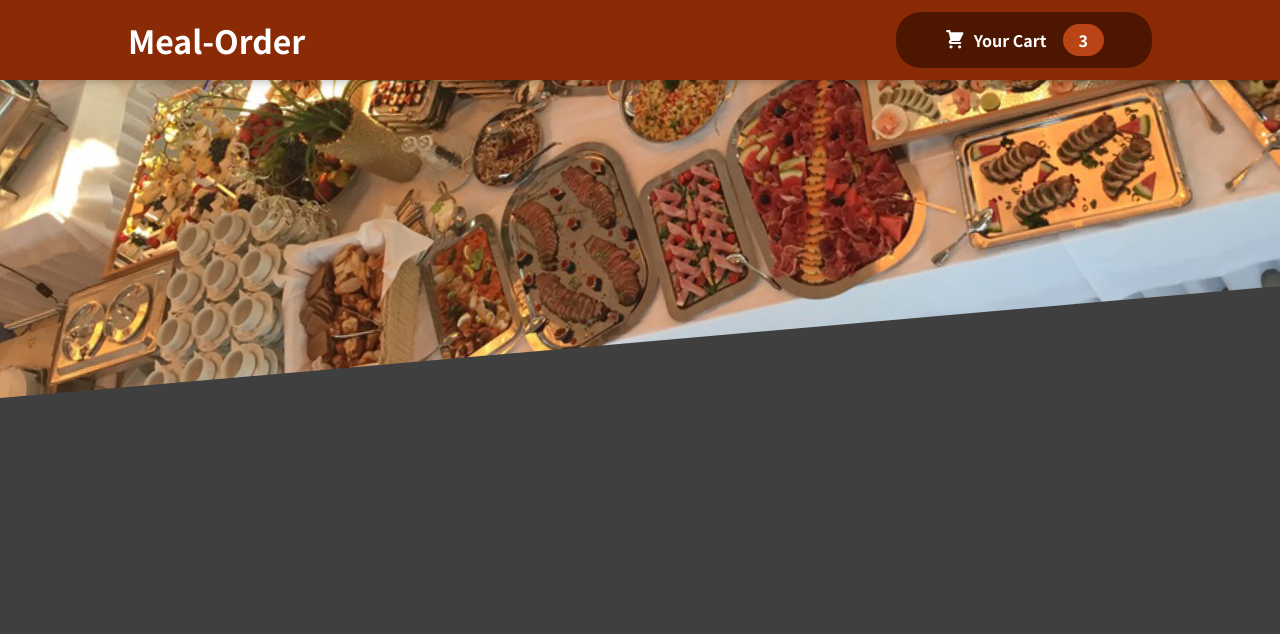
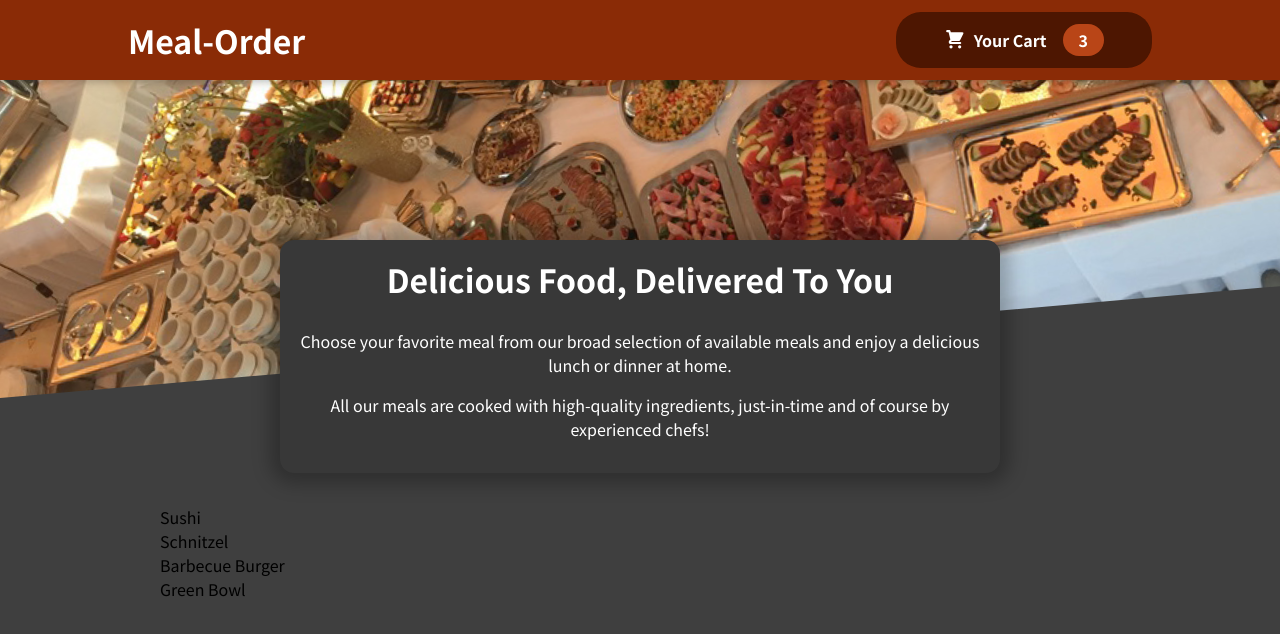
Before and after one commit to vantheman2210/food-order-app, a React (Create React App) app: page / in a window 1280 px wide. Shown: the top 634 px of the page. Built offline with nearby package versions, Linux system fonts and the light colour scheme.

Commit message:
Finished meals component, and working on card

```diff
--- a/src/App.js
+++ b/src/App.js
@@ -1,10 +1,14 @@
 import { Fragment } from "react";
 import Header from "./Components/Layout/Header";
+import Meals from "./Components/Meals/Meals";
 
 function App() {
   return (
     <Fragment>
       <Header />
+      <main>
+        <Meals />
+      </main>
     </Fragment>
   );
 }
--- a/src/Components/Meals/AvailableMeals.js
+++ b/src/Components/Meals/AvailableMeals.js
@@ -0,0 +1,44 @@
+import classes from './AvailableMeals.module.css';
+
+const DUMMY_MEALS = [
+  {
+    id: 'm1',
+    name: 'Sushi',
+    description: 'Finest fish and veggies',
+    price: 22.99,
+  },
+  {
+    id: 'm2',
+    name: 'Schnitzel',
+    description: 'A german specialty!',
+    price: 16.5,
+  },
+  {
+    id: 'm3',
+    name: 'Barbecue Burger',
+    description: 'American, raw, meaty',
+    price: 12.99,
+  },
+  {
+    id: 'm4',
+    name: 'Green Bowl',
+    description: 'Healthy...and green...',
+    price: 18.99,
+  },
+];
+
+const AvailableMeals = () => {
+  return (
+    <section className={classes.meals}>
+      <ul>
+        {DUMMY_MEALS.map(meal => {
+          return (
+            <li key={meal.id}>{meal.name}</li>
+          )
+        })}
+      </ul>
+    </section>
+  )
+};
+
+export default AvailableMeals;
--- /dev/null
+++ b/src/Components/Meals/AvailableMeals.module.css
@@ -0,0 +1,24 @@
+.meals {
+  max-width: 60rem;
+  width: 90%;
+  margin: 2rem auto;
+  animation: meals-appear 1s ease-out forwards;
+}
+
+.meals ul {
+  list-style: none;
+  margin: 0;
+  padding: 0;
+}
+
+@keyframes meals-appear {
+  from {
+    opacity: 0;
+    transform: translateY(3rem);
+  }
+
+  to {
+    opacity: 1;
+    transform: translateY(0);
+  }
+}
--- a/src/Components/Meals/Meals.js
+++ b/src/Components/Meals/Meals.js
@@ -0,0 +1,14 @@
+import { Fragment } from "react";
+import MealsSummary from "./MealsSummary";
+import AvailableMeals from "./AvailableMeals";
+
+const Meals = () => {
+  return (
+    <Fragment>
+      <MealsSummary />
+      <AvailableMeals />
+    </Fragment>
+  );
+};
+
+export default Meals;
--- a/src/Components/Meals/MealsSummary.js
+++ b/src/Components/Meals/MealsSummary.js
@@ -2,7 +2,7 @@
 
 const MealsSummary = () => {
   return (
-    <section>
+    <section className={classes.summary}>
       <h2>Delicious Food, Delivered To You</h2>
       <p>
         Choose your favorite meal from our broad selection of available meals
```
Also changed, not shown: src/Components/UI/Card.js (added), src/Components/UI/Card.module.css (added).
